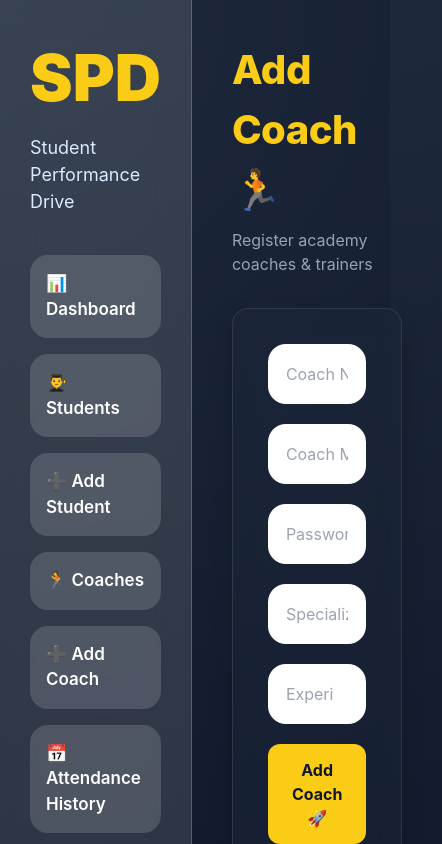
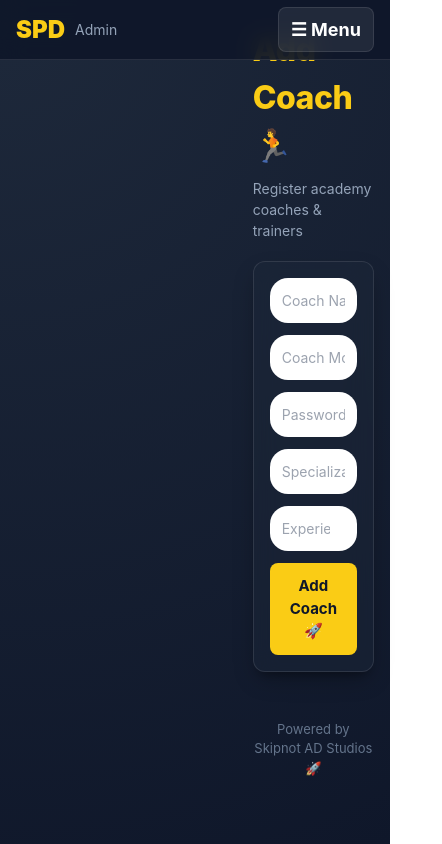
Before and after one commit to yogavigneshwar/spd-frontend, a React (Vite) app: page /add-coach in a window 390 px wide. Shown: the top 844 px of the page, 442 px wide, since content can reach past the window. Built offline with nearby package versions, Linux system fonts and the light colour scheme; sample sign-in values are in the browser's storage.

Commit message:
Convert Sidebar and dashboards into fully responsive mobile layout with horizontal table scroll and wrapped flex items

```diff
--- a/src/components/Sidebar.jsx
+++ b/src/components/Sidebar.jsx
@@ -1,7 +1,18 @@
+import { useState, useEffect } from "react";
 import { useNavigate } from "react-router-dom";
 
 function Sidebar() {
   const navigate = useNavigate();
+  const [isOpen, setIsOpen] = useState(false);
+  const [isMobile, setIsMobile] = useState(window.innerWidth < 768);
+
+  useEffect(() => {
+    const handleResize = () => {
+      setIsMobile(window.innerWidth < 768);
+    };
+    window.addEventListener("resize", handleResize);
+    return () => window.removeEventListener("resize", handleResize);
+  }, []);
 
   const handleLogout = () => {
     localStorage.removeItem("admin");
@@ -10,25 +21,31 @@ function Sidebar() {
     navigate("/");
   };
 
-  return (
+  const navItems = [
+    ["📊 Dashboard", "/dashboard"],
+    ["👨‍🎓 Students", "/students"],
+    ["➕ Add Student", "/add-student"],
+    ["🏃 Coaches", "/coaches"],
+    ["➕ Add Coach", "/add-coach"],
+    ["📅 Attendance History", "/attendance-history"],
+  ];
+
+  const sidebarContent = (
     <div
       style={{
-        width: "300px",
-        minHeight: "100vh",
-        background: "rgba(255,255,255,0.12)",
-        backdropFilter: "blur(18px)",
-        borderRight: "1px solid rgba(255,255,255,0.2)",
-        padding: "30px",
-        boxSizing: "border-box",
+        width: "100%",
+        height: "100%",
         display: "flex",
         flexDirection: "column",
         justifyContent: "space-between",
       }}
     >
       <div>
+        <div style={{ display: "flex", justifyContent: "space-between", alignItems: "center" }}>
+          <div>
             <h1
               style={{
-            fontSize: "64px",
+                fontSize: "48px",
                 color: "#facc15",
                 margin: 0,
                 fontWeight: "900",
@@ -36,40 +53,52 @@ function Sidebar() {
             >
               SPD
             </h1>
-
-        <p style={{ color: "#dbeafe", fontSize: "18px", marginTop: "8px" }}>
+            <p style={{ color: "#dbeafe", fontSize: "15px", marginTop: "4px", marginBottom: 0 }}>
               Student Performance Drive
             </p>
+          </div>
+          {isMobile && (
+            <button
+              onClick={() => setIsOpen(false)}
+              style={{
+                background: "transparent",
+                border: "none",
+                color: "white",
+                fontSize: "24px",
+                cursor: "pointer",
+              }}
+            >
+              ✕
+            </button>
+          )}
+        </div>
 
         <div
           style={{
-            marginTop: "40px",
+            marginTop: "30px",
             display: "flex",
             flexDirection: "column",
-            gap: "16px",
+            gap: "12px",
           }}
         >
-          {[
-            ["📊 Dashboard", "/dashboard"],
-            ["👨‍🎓 Students", "/students"],
-            ["➕ Add Student", "/add-student"],
-            ["🏃 Coaches", "/coaches"],
-            ["➕ Add Coach", "/add-coach"],
-            ["📅 Attendance History", "/attendance-history"],
-          ].map(([label, path]) => (
+          {navItems.map(([label, path]) => (
             <button
               key={path}
-              onClick={() => navigate(path)}
+              onClick={() => {
+                navigate(path);
+                if (isMobile) setIsOpen(false);
+              }}
               style={{
-                padding: "16px",
-                borderRadius: "18px",
+                padding: "14px 18px",
+                borderRadius: "12px",
                 border: "none",
-                background: "rgba(255,255,255,0.15)",
+                background: "rgba(255,255,255,0.08)",
                 color: "white",
-                fontSize: "17px",
+                fontSize: "16px",
                 fontWeight: "600",
                 cursor: "pointer",
                 textAlign: "left",
+                transition: "all 0.25s ease"
               }}
             >
               {label}
@@ -81,9 +110,10 @@ function Sidebar() {
       <div>
         <p
           style={{
-            color: "#dbeafe",
-            fontSize: "14px",
+            color: "#64748b",
+            fontSize: "13px",
             marginBottom: "16px",
+            textAlign: "center"
           }}
         >
           Powered by Skipnot AD Studios 🚀
@@ -93,12 +123,12 @@ function Sidebar() {
           onClick={handleLogout}
           style={{
             width: "100%",
-            padding: "16px",
-            borderRadius: "18px",
+            padding: "14px",
+            borderRadius: "12px",
             border: "none",
             background: "#ef4444",
             color: "white",
-            fontSize: "18px",
+            fontSize: "16px",
             fontWeight: "700",
             cursor: "pointer",
           }}
@@ -108,6 +138,108 @@ function Sidebar() {
       </div>
     </div>
   );
+
+  // If mobile, render hamburger top-bar and slide-out overlay drawer
+  if (isMobile) {
+    return (
+      <>
+        {/* Top Header Bar on Mobile */}
+        <div
+          style={{
+            position: "fixed",
+            top: 0,
+            left: 0,
+            width: "100%",
+            height: "60px",
+            background: "rgba(15, 23, 42, 0.9)",
+            backdropFilter: "blur(12px)",
+            borderBottom: "1px solid rgba(255, 255, 255, 0.1)",
+            display: "flex",
+            alignItems: "center",
+            justifyContent: "space-between",
+            padding: "0 16px",
+            boxSizing: "border-box",
+            zIndex: 999,
+          }}
+        >
+          <div style={{ display: "flex", alignItems: "center", gap: "10px" }}>
+            <h1 style={{ color: "#facc15", margin: 0, fontSize: "24px", fontWeight: "900" }}>SPD</h1>
+            <span style={{ color: "#94a3b8", fontSize: "14px" }}>Admin</span>
+          </div>
+          <button
+            onClick={() => setIsOpen(true)}
+            style={{
+              background: "rgba(255, 255, 255, 0.08)",
+              border: "1px solid rgba(255, 255, 255, 0.1)",
+              borderRadius: "8px",
+              color: "white",
+              padding: "8px 12px",
+              fontSize: "18px",
+              fontWeight: "bold",
+              cursor: "pointer",
+            }}
+          >
+            ☰ Menu
+          </button>
+        </div>
+
+        {/* Height spacer to prevent content overlapping top header */}
+        <div style={{ height: "60px", width: "100%" }}></div>
+
+        {/* Slide-out Sidebar Drawer */}
+        {isOpen && (
+          <div
+            style={{
+              position: "fixed",
+              top: 0,
+              left: 0,
+              width: "100vw",
+              height: "100vh",
+              background: "rgba(0, 0, 0, 0.6)",
+              backdropFilter: "blur(4px)",
+              zIndex: 1000,
+            }}
+            onClick={() => setIsOpen(false)}
+          >
+            <div
+              style={{
+                width: "280px",
+                height: "100%",
+                background: "#0f172a",
+                borderRight: "1px solid rgba(255, 255, 255, 0.1)",
+                padding: "24px",
+                boxSizing: "border-box",
+              }}
+              onClick={(e) => e.stopPropagation()}
+            >
+              {sidebarContent}
+            </div>
+          </div>
+        )}
+      </>
+    );
+  }
+
+  // Desktop Sidebar (Default)
+  return (
+    <div
+      style={{
+        width: "300px",
+        minHeight: "100vh",
+        background: "rgba(30, 41, 59, 0.45)",
+        backdropFilter: "blur(18px)",
+        borderRight: "1px solid rgba(255, 255, 255, 0.1)",
+        padding: "30px",
+        boxSizing: "border-box",
+        display: "flex",
+        flexDirection: "column",
+        justifyContent: "space-between",
+        flexShrink: 0
+      }}
+    >
+      {sidebarContent}
+    </div>
+  );
 }
 
 export default Sidebar;
--- a/src/pages/AddCoach.jsx
+++ b/src/pages/AddCoach.jsx
@@ -69,14 +69,15 @@ function AddCoach() {
     <div style={{ display: "flex", minHeight: "100vh" }}>
       <Sidebar />
 
-      <div style={pageContainer}>
-        <h1 style={pageTitle}>Add Coach 🏃</h1>
+      <div className="responsive-page-container" style={pageContainer}>
+        <h1 className="responsive-title" style={pageTitle}>Add Coach 🏃</h1>
 
-        <p style={pageSubtitle}>
+        <p className="responsive-subtitle" style={pageSubtitle}>
           Register academy coaches & trainers
         </p>
 
         <div
+          className="responsive-card"
           style={{
             ...glassCard,
             padding: "35px",
@@ -89,6 +90,7 @@ function AddCoach() {
             placeholder="Coach Name"
             value={coach.coachName}
             onChange={handleChange}
+            className="responsive-input"
             style={inputStyle}
           />
 
@@ -98,6 +100,7 @@ function AddCoach() {
             placeholder="Coach Mobile"
             value={coach.mobile}
             onChange={handleChange}
+            className="responsive-input"
             style={inputStyle}
           />
 
@@ -107,6 +110,7 @@ function AddCoach() {
             placeholder="Password"
             value={coach.password}
             onChange={handleChange}
+            className="responsive-input"
             style={inputStyle}
           />
 
@@ -116,6 +120,7 @@ function AddCoach() {
             placeholder="Specialization"
             value={coach.specialization}
             onChange={handleChange}
+            className="responsive-input"
             style={inputStyle}
           />
 
@@ -125,11 +130,13 @@ function AddCoach() {
             placeholder="Experience (Years)"
             value={coach.experience}
             onChange={handleChange}
+            className="responsive-input"
             style={inputStyle}
           />
 
           <button
             onClick={handleSubmit}
+            className="responsive-btn"
             style={primaryButton}
           >
             Add Coach 🚀
--- a/src/pages/CoachQRScanner.jsx
+++ b/src/pages/CoachQRScanner.jsx
@@ -75,16 +75,17 @@ function CoachQRScanner() {
   }, []);
 
   return (
-    <div style={{ minHeight: "100vh", padding: "40px" }}>
-      <h1 style={pageTitle}>
+    <div className="responsive-page-container" style={{ minHeight: "100vh", padding: "40px" }}>
+      <h1 className="responsive-title" style={pageTitle}>
         QR Attendance Scanner 📷
       </h1>
 
-      <p style={pageSubtitle}>
+      <p className="responsive-subtitle" style={pageSubtitle}>
         Scan athlete QR codes for attendance
       </p>
 
       <div
+        className="responsive-card"
         style={{
           ...glassCard,
           padding: "30px",
--- a/src/styles/theme.css
+++ b/src/styles/theme.css
@@ -85,3 +85,57 @@ button:active {
   transform: translateY(-6px);
   box-shadow: 0 20px 40px rgba(0,0,0,0.35);
 }
+
+/* Mobile Responsiveness Overrides */
+@media (max-width: 767px) {
+  /* Page container padding override */
+  .responsive-page-container {
+    padding: 16px !important;
+  }
+
+  /* Grid layout overrides */
+  .responsive-grid {
+    grid-template-columns: 1fr !important;
+    gap: 16px !important;
+  }
+
+  /* Font size reduction for mobile */
+  .responsive-title {
+    font-size: 32px !important;
+    margin-top: 10px !important;
+  }
+
+  .responsive-subtitle {
+    font-size: 14px !important;
+    margin-bottom: 20px !important;
+  }
+
+  /* Glass card padding */
+  .responsive-card {
+    padding: 16px !important;
+    border-radius: 12px !important;
+  }
+
+  /* Form input overrides */
+  .responsive-input {
+    padding: 12px !important;
+    font-size: 14px !important;
+    margin-bottom: 12px !important;
+  }
+
+  /* Button overrides */
+  .responsive-btn {
+    padding: 12px 20px !important;
+    font-size: 15px !important;
+    border-radius: 8px !important;
+  }
+
+  /* Table horizontal scroll wrapper */
+  .table-responsive-wrapper {
+    overflow-x: auto !important;
+    -webkit-overflow-scrolling: touch;
+    margin-bottom: 20px;
+    border-radius: 12px;
+    border: 1px solid rgba(255, 255, 255, 0.1);
+  }
+}
```
Also changed, not shown: src/pages/AddStudent.jsx (+11 -3 lines), src/pages/AdminDashboard.jsx (+10 -7 lines), src/pages/AttendanceHistory.jsx (+7 -5 lines), src/pages/CoachDashboard.jsx (+11 -5 lines), src/pages/Coaches.jsx (+14 -3 lines), src/pages/Performance.jsx (+6 -3 lines), src/pages/StudentDashboard.jsx (+14 -8 lines), src/pages/Students.jsx (+9 -2 lines). Lines whose indentation alone changed are shown as unchanged.
